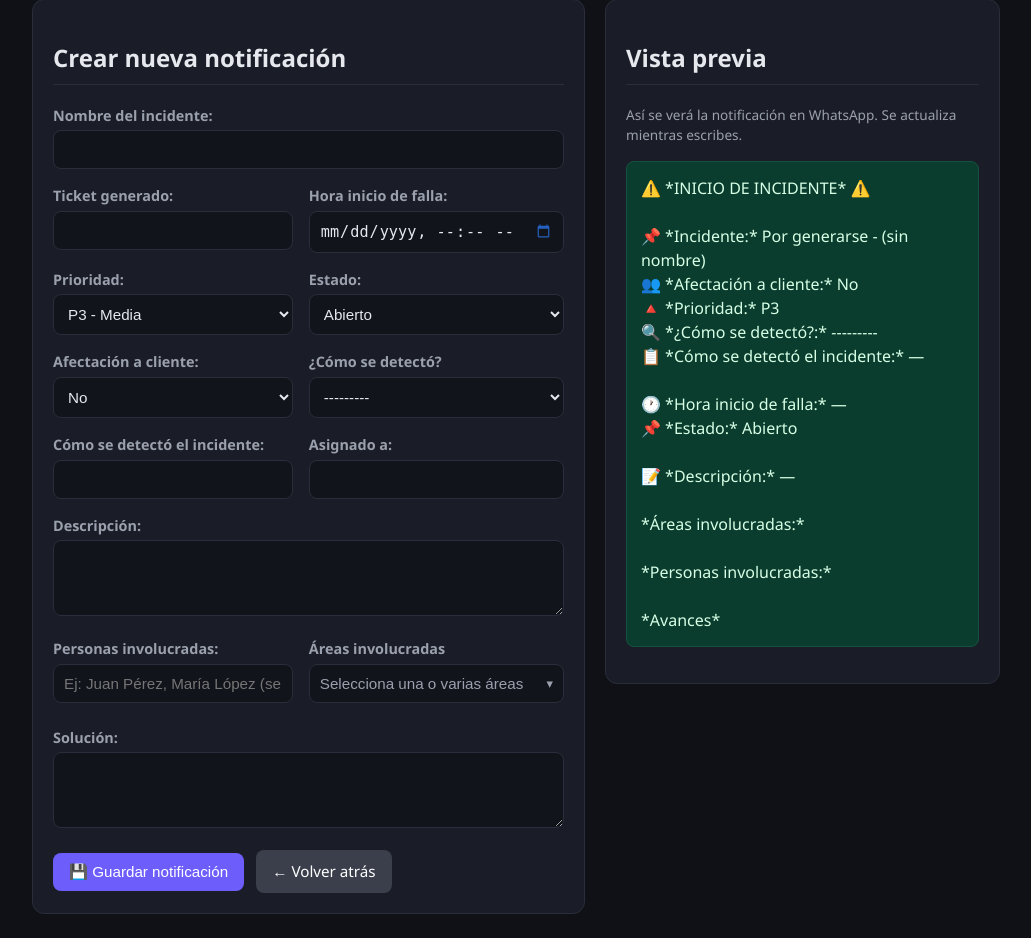
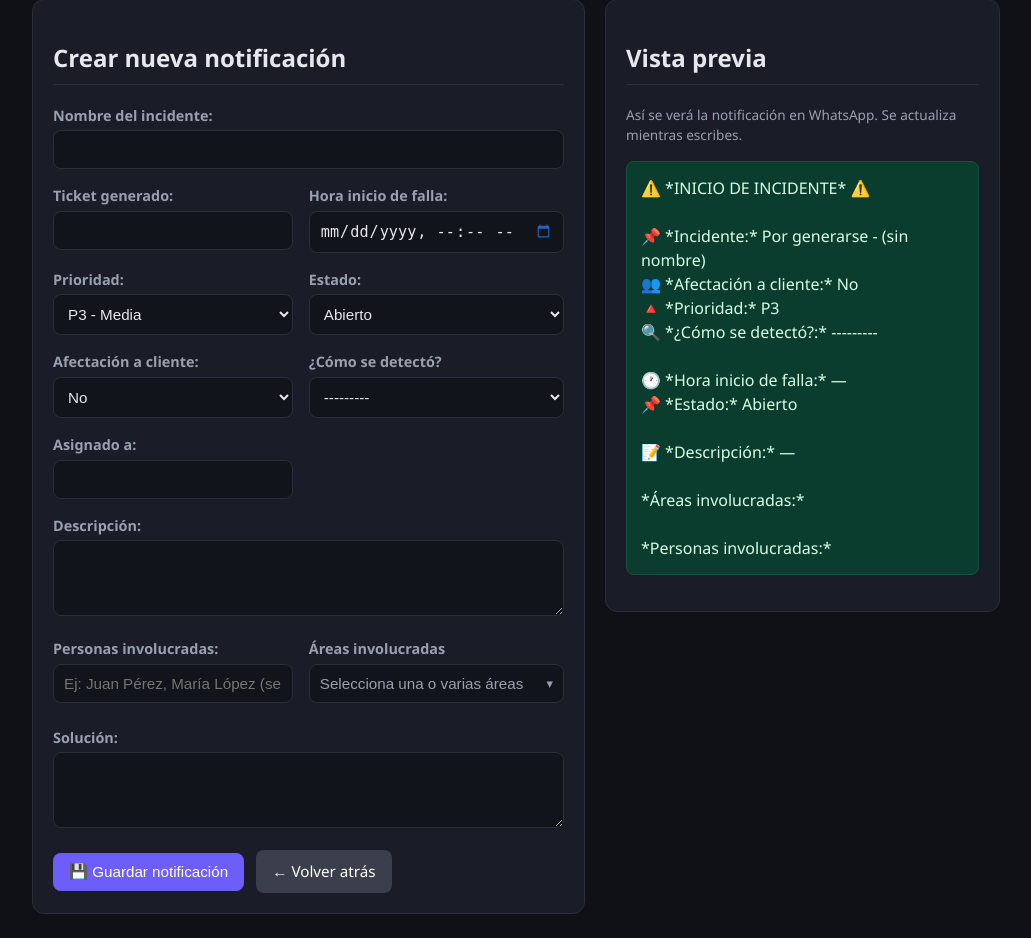
Before and after one commit to Proyecto-DjHonduras/notificador-incidentes-djhonduras, a Django app: page /nuevo/ in a window 1280 px wide. Shown: the part 96-1034 px from the top of the page, without its empty margins (124-1155 px from the left). Run offline with Django 5.2, Linux system fonts and the light colour scheme.

Commit message:
Version 1.3 - quitar reporte inicial, avances condicional, solucion resuelto

```diff
--- a/incidentes/forms.py
+++ b/incidentes/forms.py
@@ -46,7 +46,6 @@ class IncidenteForm(forms.ModelForm):
             'estado',
             'afectacion_cliente',
             'como_se_detecto',
-            'reporte_inicial',
             'asignado_a',
             'hora_inicio',
             'descripcion',
--- a/incidentes/templates/incidentes/actualizar.html
+++ b/incidentes/templates/incidentes/actualizar.html
@@ -86,7 +86,7 @@
 
       if (modo === 'resolver') {
         var solucion = campoSolucion ? campoSolucion.value : '';
-        lineas.push('✅ *Solución (' + ahora() + '):*');
+        lineas.push('✅ *Solución (Resuelto - ' + ahora() + '):*');
         lineas.push(solucion || '—');
       } else {
         var avance = campoAvance ? campoAvance.value : '';
--- a/incidentes/templates/incidentes/crear.html
+++ b/incidentes/templates/incidentes/crear.html
@@ -27,7 +27,6 @@
           <div class="form-item">{{ formulario.afectacion_cliente.label_tag }} {{ formulario.afectacion_cliente }}</div>
           <div class="form-item">{{ formulario.como_se_detecto.label_tag }} {{ formulario.como_se_detecto }}</div>
 
-          <div class="form-item">{{ formulario.reporte_inicial.label_tag }} {{ formulario.reporte_inicial }}</div>
           <div class="form-item">{{ formulario.asignado_a.label_tag }} {{ formulario.asignado_a }}</div>
 
           <div class="form-item full">{{ formulario.descripcion.label_tag }} {{ formulario.descripcion }}</div>
@@ -83,5 +82,5 @@
 
   <!-- Script del componente de areas (multiselección) y de la vista previa. -->
   <script src="{% static 'areas.js' %}?v=2"></script>
-  <script src="{% static 'vista_previa.js' %}?v=1"></script>
+  <script src="{% static 'vista_previa.js' %}?v=2"></script>
 {% endblock %}
--- a/incidentes/templates/incidentes/detalle.html
+++ b/incidentes/templates/incidentes/detalle.html
@@ -26,7 +26,6 @@
         <div class="form-item">{{ formulario.afectacion_cliente.label_tag }} {{ formulario.afectacion_cliente }}</div>
         <div class="form-item">{{ formulario.como_se_detecto.label_tag }} {{ formulario.como_se_detecto }}</div>
 
-        <div class="form-item">{{ formulario.reporte_inicial.label_tag }} {{ formulario.reporte_inicial }}</div>
         <div class="form-item">{{ formulario.asignado_a.label_tag }} {{ formulario.asignado_a }}</div>
 
         <div class="form-item full">{{ formulario.descripcion.label_tag }} {{ formulario.descripcion }}</div>
--- a/incidentes/views.py
+++ b/incidentes/views.py
@@ -167,7 +167,6 @@ def generar_texto_whatsapp(incidente, areas, personas, avances, solo_ultimo=Fals
     lineas.append(f'👥 *Afectación a cliente:* {incidente.get_afectacion_cliente_display()}')
     lineas.append(f'🔺 *Prioridad:* {incidente.prioridad}')
     lineas.append(f'🔍 *¿Cómo se detectó?:* {incidente.get_como_se_detecto_display() or "—"}')
-    lineas.append(f'📋 *Cómo se detectó el incidente:* {incidente.reporte_inicial or "—"}')
     lineas.append('')
     lineas.append(f'🕐 *Hora inicio de falla:* {formato(incidente.hora_inicio)}')
     if incidente.estado == 'resuelto':
@@ -190,17 +189,23 @@ def generar_texto_whatsapp(incidente, areas, personas, avances, solo_ultimo=Fals
     lineas.append('')
 
     # Avances: todos, o solo el ultimo, segun la opcion elegida.
-    lineas.append('*Avances*')
+    # Solo mostramos la seccion "Avances" si realmente hay avances
+    # (en la primera notificacion no lleva avances, por eso no aparece).
     lista_avances = list(avances)
     if solo_ultimo and lista_avances:
         lista_avances = [lista_avances[-1]]  # solo el ultimo
-    for avance in lista_avances:
-        lineas.append(f'- 🕐 {formato(avance.hora)}: {avance.texto}')
+    if lista_avances:
+        lineas.append('*Avances*')
+        for avance in lista_avances:
+            lineas.append(f'- 🕐 {formato(avance.hora)}: {avance.texto}')
+        lineas.append('')
 
-    # Solucion (solo si esta resuelto).
+    # Solucion (solo si esta resuelto). Incluimos el estado "Resuelto".
     if incidente.estado == 'resuelto':
-        lineas.append('')
-        lineas.append('✅ *Solución:*')
+        # Si la ultima linea no quedo vacia, agregamos un separador.
+        if lineas and lineas[-1] != '':
+            lineas.append('')
+        lineas.append('✅ *Solución (Resuelto):*')
         lineas.append(incidente.solucion or '—')
 
     # Unimos todas las lineas con saltos de linea.
--- a/static/vista_previa.js
+++ b/static/vista_previa.js
@@ -46,7 +46,6 @@
     lineas.push('👥 *Afectación a cliente:* ' + (texto('afectacion_cliente') || '—'));
     lineas.push('🔺 *Prioridad:* ' + (val('prioridad') || '—'));
     lineas.push('🔍 *¿Cómo se detectó?:* ' + (texto('como_se_detecto') || '—'));
-    lineas.push('📋 *Cómo se detectó el incidente:* ' + (val('reporte_inicial') || '—'));
     lineas.push('');
     lineas.push('🕐 *Hora inicio de falla:* ' + formatoFecha(val('hora_inicio')));
     lineas.push('📌 *Estado:* ' + (texto('estado') || '—'));
@@ -70,15 +69,13 @@
       personas.split(',').map(function (s) { return s.trim(); }).filter(Boolean)
         .forEach(function (p) { lineas.push('- ' + p); });
     }
-    lineas.push('');
 
-    // Avances: en la creación aún no hay, se muestra la sección vacía.
-    lineas.push('*Avances*');
+    // En la creación aún no hay avances, por eso NO mostramos la sección "Avances".
 
-    // Solución (solo si está resuelto).
+    // Solución (solo si está resuelto). Incluimos el estado "Resuelto".
     if (esResuelto) {
       lineas.push('');
-      lineas.push('✅ *Solución:*');
+      lineas.push('✅ *Solución (Resuelto):*');
       lineas.push(val('solucion') || '—');
     }
 
```
